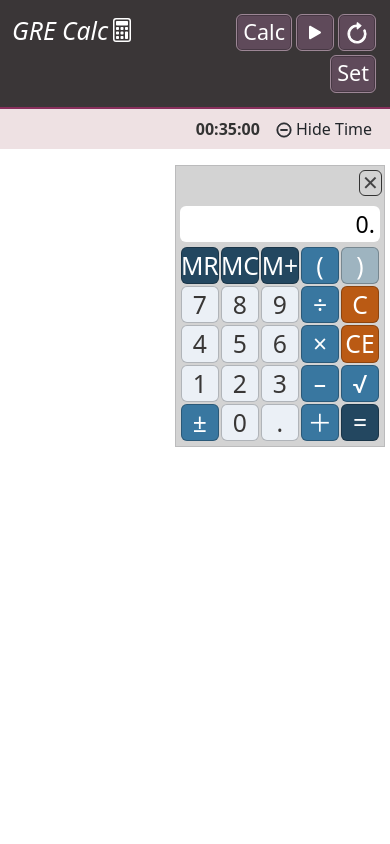
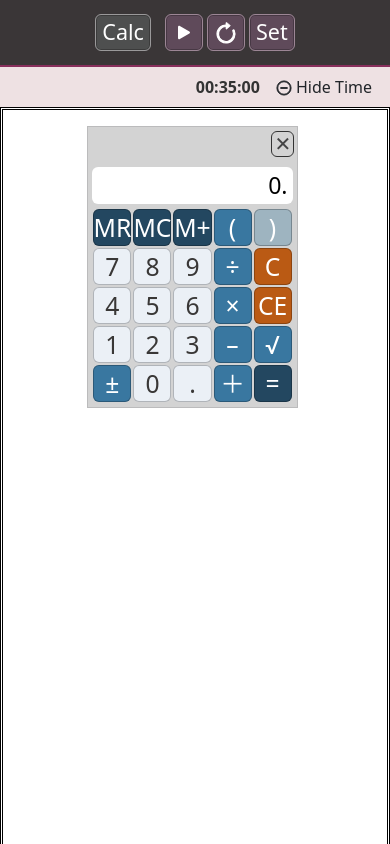
Before and after one commit to tylersernett/grecalc, a React (Create React App) app: page / in a window 390 px wide. Built offline with nearby package versions, Linux system fonts and the light colour scheme.

Commit message:
Add basic media querying

```diff
--- a/src/index.css
+++ b/src/index.css
@@ -46,6 +46,18 @@ body {
 .timer-btn:hover {
   background-color: rgb(117 87 108);
   border: 1px solid rgb(214 186 205);
+}
+
+#calc-toggle {
+  margin-right: 12px;
+  background-color: rgb(78 79 79);
+  border: 1px solid rgb(154 153 154);
+  /* font-size: 8px; */
+}
+
+#calc-toggle:hover {
+  background-color: rgb(100 101 100);
+  border: 1px solid rgb(222 223 223);
 }
 
 .timer-banner {
@@ -101,6 +113,36 @@ input:focus {
 /* #cancel, #set-time{
   width: calc(100%);
 } */
+
+.white-body{
+  min-height: calc(100vh);
+  width: 100%;
+  display: grid;
+  /* gridTemplateColumns: '1fr 1fr 1fr', */
+  justify-content: right;
+  padding-right: 5px;
+  border: 3px double black;
+}
+
+@media screen and (max-width: 460px) {
+  .top-banner {
+    display: flex;
+    /* grid-template-columns: 1fr 1fr; */
+    /* display: flex;
+    flex-wrap: wrap; */
+    background-color: rgb(58 54 55);
+    /* min-height: 32px; */
+    border-bottom: 2px solid rgb(136 47 92);
+    padding: .75rem;
+    justify-content: center;
+  }
+  .title {
+    display:none;
+  }
+  .white-body{
+    justify-content: center;
+  }
+}
 
 /* /////// CALCULATOR STUFF \\\\\\\ */
 .calc-top {
--- a/src/index.js
+++ b/src/index.js
@@ -5,38 +5,6 @@ import './index.css';
 import Calculator from './calculator';
 import Timer from './timer';
 import reportWebVitals from './reportWebVitals';
-
-// const Container = {
-//   position: 'absolute',
-//   width: '100%',
-//   height: '100%',
-//   top: 0,
-//   left: 0,
-//   overflow: 'hidden',
-// };
-
-const parent = {
-  // position: 'absolute',
-  // backgroundColor: 'red',
-  //height: '500px',
-  minHeight: 'calc(100vh)',
-  width: '100%',
-  display: 'grid',
-  // gridTemplateColumns: '1fr 1fr 1fr',
-  justifyContent: 'right',
-  paddingRight: '5px',
-};
-
-const DraggableItem = {
-  // position: 'relative',
-  // // zIndex: 1,
-  // left: '200px',
-  // top: '20px',
-  // width: '300px',
-  // height: '50px',
-  // height: '100px',
-  // backgroundColor: 'green'
-};
 
 function App() {
   //declare timerInputIsOpen here, becuase both Timer and Calculator use it
@@ -88,19 +56,14 @@ function App() {
   return (
     <>
       <Timer timerInputIsOpen={timerInputIsOpen} setTimerInputIsOpen={setTimerInputIsOpen} calcIsOpen={calcIsOpen} setCalcIsOpen={setCalcIsOpen} />
-      <div style={parent}>
-        <div ref={elementRef} style={DraggableItem} onMouseDown={dragAndDrop}>
+      <div className='white-body'>
+        <div ref={elementRef} onMouseDown={dragAndDrop}>
           <Calculator timerInputIsOpen={timerInputIsOpen} calcIsOpen={calcIsOpen} setCalcIsOpen={setCalcIsOpen} />
         </div>
       </div>
     </>
   );
 };
-
-
-
-
-
 
 const root = document.getElementById('root');
 ReactDOM.createRoot(root).render(<App />);
--- a/src/timer.js
+++ b/src/timer.js
@@ -156,7 +156,7 @@ function Timer({ timerInputIsOpen, setTimerInputIsOpen, calcIsOpen, setCalcIsOpe
                 </div>
                 <div className='timer-buttons'>
                     {/* CALC TOGGLE*/}
-                    <button className='timer-btn fs-4' onClick={()=>setCalcIsOpen(!calcIsOpen)}>Calc</button>
+                    <button className='timer-btn fs-4' id='calc-toggle' onClick={()=>setCalcIsOpen(!calcIsOpen)}>Calc</button>
                     {!run ?
                         // PLAY
                         <button className='timer-btn fs-4' onClick={startTimer}><svg xmlns="http://www.w3.org/2000/svg" width="24" height="24" fill="currentColor" class="bi bi-play-fill" viewBox="0 1 16 16">
```
